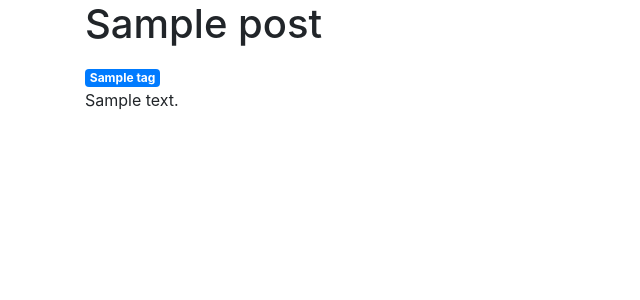
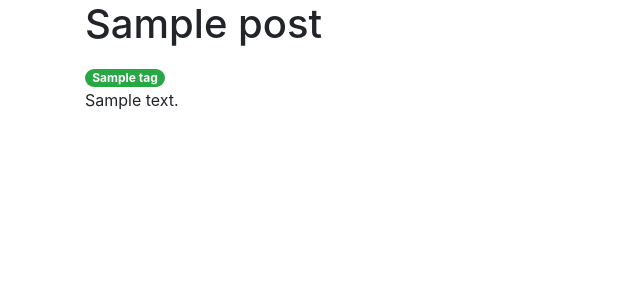
Before and after one commit to OlegSaw/my_blog, a Flask app: a page that uses posts/templates/posts/post_detail.html in a window 1280 px wide. Shown: the part 56-356 px from the top of the page, without its empty margins (0-640 px from the left). Run offline with Flask 2, Linux system fonts and the light colour scheme; tables that the repository leaves empty hold one stand-in row (values such as "Sample post"); some libraries are stand-ins or nearby versions.

Commit message:
add tag color

```diff
--- a/posts/templates/posts/post_detail.html
+++ b/posts/templates/posts/post_detail.html
@@ -13,7 +13,7 @@
     <div class="tags">
     {% for tag in tags %}
         <a href="{{ url_for('posts.tag_detail', slug=tag.slug) }}">
-            <span class="badge badge-primary">{{ tag.name }}</span></a>
+            <span class="badge badge-pill badge-success"> {{ tag.name }}</span></a>
     {% endfor %}
     </div>
 
```
